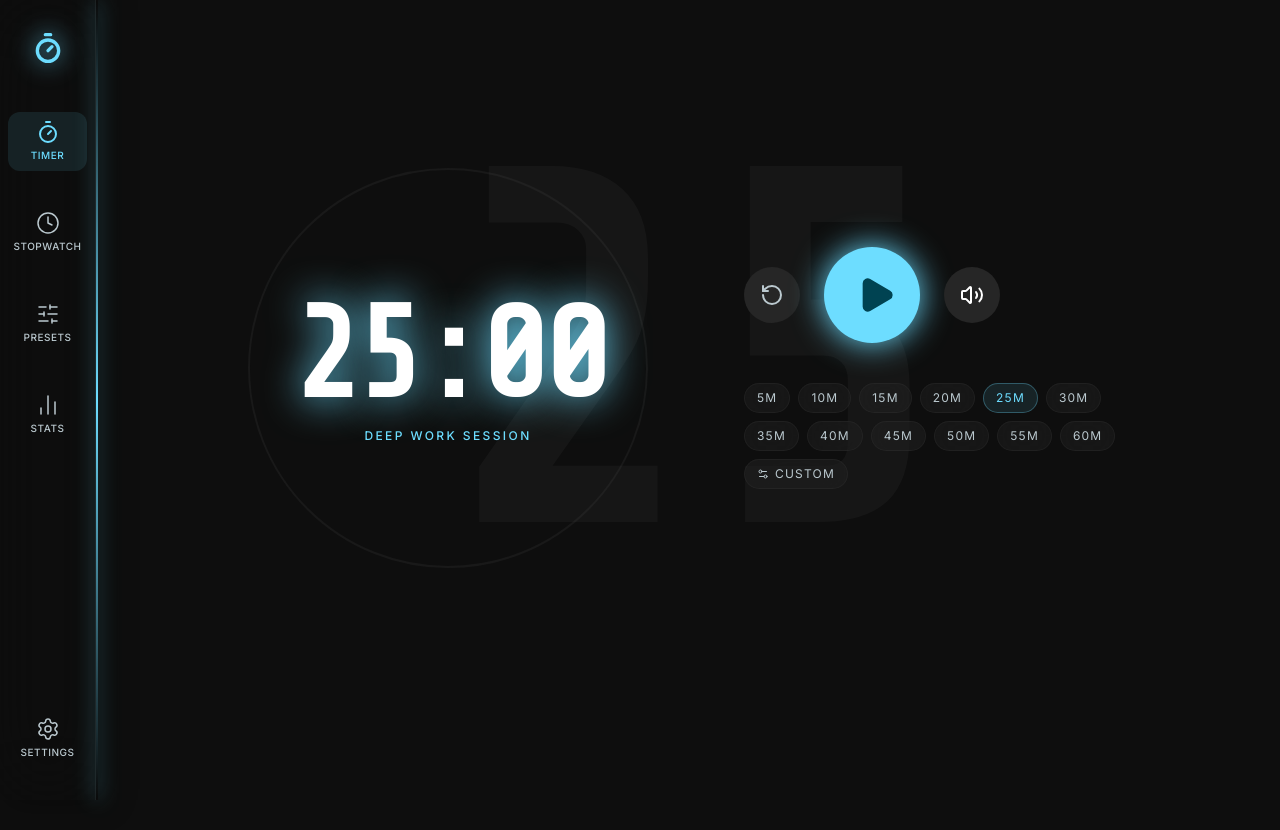
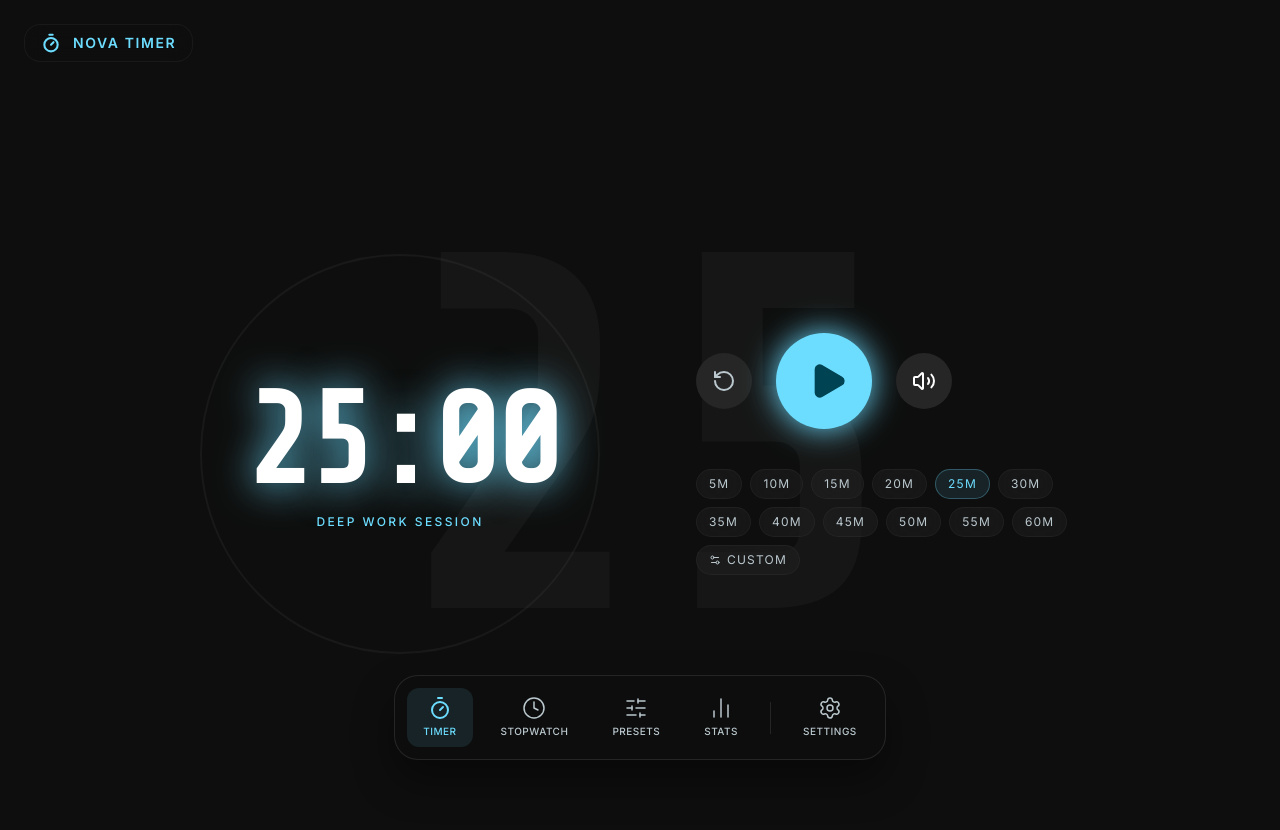
Before and after one commit to website-deployer/timer, a React (Vite) app: page / in a window 1280 px wide. Shown: the top 830 px of the page. Before the commit the page ends 800 px from the top, so only its background shows below. Built offline with nearby package versions, Linux system fonts and the light colour scheme.

Commit message:
Enhance timer completion animation and unify bottom nav dock

```diff
--- a/index.html
+++ b/index.html
@@ -3,7 +3,7 @@
   <head>
     <meta charset="UTF-8" />
     <meta name="viewport" content="width=device-width, initial-scale=1.0" />
-    <title>My Google AI Studio App</title>
+    <title>Nova Timer</title>
   </head>
   <body>
     <div id="root"></div>
--- a/src/App.tsx
+++ b/src/App.tsx
@@ -29,98 +29,35 @@ export default function App() {
 
   return (
     <div className="min-h-screen flex flex-col bg-background text-on-surface font-body overflow-x-hidden selection:bg-primary selection:text-on-primary-container">
-      {/* TopAppBar */}
+      {/* Top Logo / Header */}
       <AnimatePresence>
         {!isGlobalFocusMode && (
           <motion.header
             initial={{ y: -100 }}
             animate={{ y: 0 }}
             exit={{ y: -100 }}
-            className="w-full top-0 sticky bg-gradient-to-b from-background to-transparent z-[100] flex justify-between items-center px-6 py-4 md:hidden"
+            className="w-full top-0 sticky z-[100] flex justify-center md:justify-start items-center px-6 py-6 pointer-events-none"
           >
-            <div className="flex items-center gap-2 text-primary">
-              <Timer size={28} strokeWidth={2.5} />
-            </div>
-            <div className="flex items-center gap-6">
-              <button
-                onClick={() => { vibrate(20); setCurrentView('stats'); }}
-                className="text-on-surface-variant hover:text-primary transition-colors duration-300 active:scale-95"
-              >
-                <History size={24} strokeWidth={1.5} />
-              </button>
-              <button
-                onClick={() => { vibrate(20); setCurrentView('settings'); }}
-                className="text-on-surface-variant hover:text-primary transition-colors duration-300 active:scale-95"
-              >
-                <Settings size={24} strokeWidth={1.5} />
-              </button>
+            <div className="flex items-center gap-3 text-primary font-bold tracking-widest uppercase bg-background/50 backdrop-blur-md px-4 py-2 rounded-2xl border border-white/5 pointer-events-auto">
+              <Timer size={20} strokeWidth={2.5} />
+              <span className="text-sm">Nova Timer</span>
             </div>
           </motion.header>
         )}
       </AnimatePresence>
 
-      <div className="flex-1 flex flex-col md:flex-row w-full h-full relative">
-        {/* SideNavBar for Desktop/Tablet */}
-        <AnimatePresence>
-          {!isGlobalFocusMode && (
-            <motion.nav
-              initial={{ x: -100 }}
-              animate={{ x: 0 }}
-              exit={{ x: -100 }}
-              className="hidden md:flex fixed left-0 top-0 h-full w-20 lg:w-24 flex-col items-center py-8 bg-background/40 backdrop-blur-2xl border-r border-white/5 shadow-[8px_0_32px_rgba(0,0,0,0.4)] z-[100]"
-            >
-              <div className="text-primary mb-12 drop-shadow-[0_0_12px_var(--color-primary)]">
-                <Timer size={32} strokeWidth={2.5} />
-              </div>
-              <div className="flex flex-col gap-6 lg:gap-8 flex-1 w-full px-2">
-                <NavItem
-                  icon={<Timer size={24} strokeWidth={currentView === 'timer' ? 2 : 1.5} />}
-                  label="Timer"
-                  isActive={currentView === 'timer'}
-                  onClick={() => setCurrentView('timer')}
-                />
-                <NavItem
-                  icon={<Clock size={24} strokeWidth={currentView === 'stopwatch' ? 2 : 1.5} />}
-                  label="Stopwatch"
-                  isActive={currentView === 'stopwatch'}
-                  onClick={() => setCurrentView('stopwatch')}
-                />
-                <NavItem
-                  icon={<SlidersHorizontal size={24} strokeWidth={currentView === 'presets' ? 2 : 1.5} />}
-                  label="Presets"
-                  isActive={currentView === 'presets'}
-                  onClick={() => setCurrentView('presets')}
-                />
-                <NavItem
-                  icon={<BarChart2 size={24} strokeWidth={currentView === 'stats' ? 2 : 1.5} />}
-                  label="Stats"
-                  isActive={currentView === 'stats'}
-                  onClick={() => setCurrentView('stats')}
-                />
-              </div>
-              <div className="mt-auto flex flex-col gap-4 w-full px-2">
-                <NavItem
-                  icon={<Settings size={24} strokeWidth={currentView === 'settings' ? 2 : 1.5} />}
-                  label="Settings"
-                  isActive={currentView === 'settings'}
-                  onClick={() => setCurrentView('settings')}
-                />
-              </div>
-            </motion.nav>
-          )}
-        </AnimatePresence>
-
+      <div className="flex-1 flex flex-col w-full h-full relative">
         {/* Main Content Area */}
         <main className={cn(
           "flex-1 flex flex-col relative w-full h-full transition-all duration-300",
-          !isGlobalFocusMode && "pb-32 md:pb-0 md:pl-20 lg:pl-24"
+          !isGlobalFocusMode && "pb-32"
         )}>
           <AnimatePresence mode="wait">
             <motion.div
               key={currentView}
-              initial={{ opacity: 0, y: 10 }}
-              animate={{ opacity: 1, y: 0 }}
-              exit={{ opacity: 0, y: -10 }}
+              initial={{ opacity: 0, scale: 0.98 }}
+              animate={{ opacity: 1, scale: 1 }}
+              exit={{ opacity: 0, scale: 0.98 }}
               transition={{ duration: 0.2 }}
               className="flex-1 flex flex-col w-full h-full"
             >
@@ -140,16 +77,16 @@ export default function App() {
         </main>
       </div>
 
-      {/* BottomNavBar */}
+      {/* Universal Bottom Dock */}
       <AnimatePresence>
         {!isGlobalFocusMode && (
           <motion.nav
-            initial={{ y: 100 }}
+            initial={{ y: 150 }}
             animate={{ y: 0 }}
-            exit={{ y: 100 }}
-            className="fixed bottom-0 w-full z-[100] pb-safe bg-background/80 backdrop-blur-xl border-t border-white/5 shadow-[0_-8px_32px_rgba(109,221,255,0.06)] md:hidden"
+            exit={{ y: 150 }}
+            className="fixed bottom-6 md:bottom-10 left-0 right-0 mx-auto w-[calc(100%-2rem)] max-w-fit z-[100] bg-background/80 md:bg-surface-container/80 backdrop-blur-2xl border border-white/10 shadow-[0_20px_40px_rgba(0,0,0,0.4)] rounded-3xl"
           >
-            <div className="flex justify-around items-center h-20 px-4">
+            <div className="flex items-center justify-between md:justify-center gap-1 md:gap-3 px-3 py-3">
               <NavItem
                 icon={<Timer size={24} strokeWidth={currentView === 'timer' ? 2 : 1.5} />}
                 label="Timer"
@@ -174,28 +111,15 @@ export default function App() {
                 isActive={currentView === 'stats'}
                 onClick={() => setCurrentView('stats')}
               />
+              <div className="w-[1px] h-8 bg-white/10 mx-1 hidden md:block" />
+              <NavItem
+                icon={<Settings size={24} strokeWidth={currentView === 'settings' ? 2 : 1.5} />}
+                label="Settings"
+                isActive={currentView === 'settings'}
+                onClick={() => setCurrentView('settings')}
+              />
             </div>
           </motion.nav>
-        )}
-      </AnimatePresence>
-
-      {/* Active Status Glow (Global) */}
-      <AnimatePresence>
-        {!isGlobalFocusMode && (
-          <>
-            <motion.div
-              initial={{ opacity: 0 }}
-              animate={{ opacity: 1 }}
-              exit={{ opacity: 0 }}
-              className="fixed bottom-0 left-0 w-full h-[2px] bg-gradient-to-r from-transparent via-primary to-transparent shadow-[0_0_20px_var(--color-primary)] z-[110] md:hidden"
-            />
-            <motion.div
-              initial={{ opacity: 0 }}
-              animate={{ opacity: 1 }}
-              exit={{ opacity: 0 }}
-              className="hidden md:block fixed top-0 left-20 lg:left-24 w-[2px] h-full bg-gradient-to-b from-transparent via-primary to-transparent shadow-[0_0_20px_var(--color-primary)] z-[110]"
-            />
-          </>
         )}
       </AnimatePresence>
     </div>
--- a/src/views/TimerView.tsx
+++ b/src/views/TimerView.tsx
@@ -1,5 +1,5 @@
 import { useState, useEffect, useRef } from 'react';
-import { Play, Pause, RotateCcw, Volume2, VolumeX, Settings2, X } from 'lucide-react';
+import { Play, Pause, RotateCcw, Volume2, VolumeX, Settings2, X, Sparkles } from 'lucide-react';
 import { motion, AnimatePresence } from 'motion/react';
 import { cn, vibrate, playBeep } from '../lib/utils';
 import { saveSession } from '../lib/stats';
@@ -19,6 +19,7 @@ export default function TimerView({ presetMinutes = 25, presetName, onFocusModeC
   const [showCustomModal, setShowCustomModal] = useState(false);
   const [customMinutes, setCustomMinutes] = useState(25);
   const [currentPresetName, setCurrentPresetName] = useState<string | undefined>(presetName);
+  const [showCelebration, setShowCelebration] = useState(false);
 
   // AFK Detection
   useEffect(() => {
@@ -63,6 +64,7 @@ export default function TimerView({ presetMinutes = 25, presetName, onFocusModeC
       }, 1000);
     } else if (isActive && timeLeft === 0) {
       setIsActive(false);
+      setShowCelebration(true);
       vibrate([100, 100, 100, 100, 300]); // Completion haptic pattern
       if (soundEnabled) {
         playBeep(880, 200, 0.2);
@@ -348,6 +350,103 @@ export default function TimerView({ presetMinutes = 25, presetName, onFocusModeC
           </motion.div>
         )}
       </AnimatePresence>
+
+      {/* Celebration Modal */}
+      <AnimatePresence>
+        {showCelebration && (
+          <motion.div
+            initial={{ opacity: 0 }}
+            animate={{ opacity: 1 }}
+            exit={{ opacity: 0 }}
+            className="fixed inset-0 z-[300] flex flex-col items-center justify-center bg-background/90 backdrop-blur-md overflow-hidden"
+          >
+            {/* Particles */}
+            {Array.from({ length: 50 }).map((_, i) => (
+              <motion.div
+                key={i}
+                initial={{ x: 0, y: 0, scale: 0, opacity: 1 }}
+                animate={{
+                  x: (Math.random() - 0.5) * (typeof window !== 'undefined' ? window.innerWidth : 1000) * 0.8,
+                  y: (Math.random() - 0.5) * (typeof window !== 'undefined' ? window.innerHeight : 800) * 0.8,
+                  scale: Math.random() * 1.5 + 0.5,
+                  opacity: 0,
+                }}
+                transition={{
+                  duration: Math.random() * 2 + 1,
+                  ease: "easeOut",
+                  delay: Math.random() * 0.2
+                }}
+                className="absolute w-3 h-3 rounded-full md:w-4 md:h-4 pointer-events-none"
+                style={{
+                  backgroundColor: `hsl(${Math.random() * 360}, 80%, 60%)`,
+                  boxShadow: `0 0 10px hsl(${Math.random() * 360}, 80%, 60%)`
+                }}
+              />
+            ))}
+
+            <motion.div
+              initial={{ scale: 0, rotate: -180 }}
+              animate={{ scale: 1, rotate: 0 }}
+              transition={{ type: "spring", bounce: 0.5, duration: 1.2 }}
+              className="text-primary drop-shadow-[0_0_60px_var(--color-primary)] mb-8 z-10"
+            >
+              <Sparkles size={120} className="fill-transparent stroke-[1.5]" />
+            </motion.div>
+
+            <motion.h2
+              initial={{ y: 50, opacity: 0, scale: 0.8 }}
+              animate={{ y: 0, opacity: 1, scale: 1 }}
+              transition={{ delay: 0.3, type: "spring", bounce: 0.5 }}
+              className="font-headline text-5xl md:text-7xl font-extrabold text-transparent bg-clip-text bg-gradient-to-r from-primary via-white to-primary bg-300% animate-gradient mb-4 timer-glow text-center z-10"
+              style={{ backgroundSize: '200% auto', animation: 'pulse 3s linear infinite' }}
+            >
+              Session Complete!
+            </motion.h2>
+
+            <motion.p
+              initial={{ y: 20, opacity: 0 }}
+              animate={{ y: 0, opacity: 1 }}
+              transition={{ delay: 0.5 }}
+              className="text-on-surface-variant text-xl md:text-2xl mb-12 font-medium tracking-wide z-10"
+            >
+              Great work staying focused.
+            </motion.p>
+
+            <motion.button
+              initial={{ y: 20, opacity: 0 }}
+              animate={{ y: 0, opacity: 1 }}
+              whileHover={{ scale: 1.05, boxShadow: "0 0 30px var(--color-primary)" }}
+              whileTap={{ scale: 0.95 }}
+              transition={{ delay: 0.7 }}
+              onClick={() => {
+                vibrate(40);
+                setShowCelebration(false);
+                resetTimer();
+              }}
+              className="px-12 py-4 rounded-full bg-primary text-on-primary-container font-label uppercase tracking-[0.2em] font-bold text-lg glow-primary hover:bg-primary/90 transition-all z-10"
+            >
+              Continue
+            </motion.button>
+
+            {/* Background Animated Rings */}
+            <motion.div
+              animate={{ scale: [1, 3, 5], opacity: [0.8, 0, 0] }}
+              transition={{ duration: 2.5, repeat: Infinity, ease: "easeOut" }}
+              className="absolute inset-0 m-auto w-48 h-48 rounded-full border-4 border-primary/40 pointer-events-none"
+            />
+            <motion.div
+              animate={{ scale: [1, 2, 4], opacity: [0.5, 0, 0] }}
+              transition={{ duration: 2.5, delay: 0.4, repeat: Infinity, ease: "easeOut" }}
+              className="absolute inset-0 m-auto w-48 h-48 rounded-full border-4 border-primary/30 pointer-events-none"
+            />
+            <motion.div
+              animate={{ scale: [1, 1.5, 3], opacity: [0.3, 0, 0] }}
+              transition={{ duration: 2.5, delay: 0.8, repeat: Infinity, ease: "easeOut" }}
+              className="absolute inset-0 m-auto w-48 h-48 rounded-full border-4 border-primary/20 pointer-events-none"
+            />
+          </motion.div>
+        )}
+      </AnimatePresence>
     </div>
   );
 }
```
